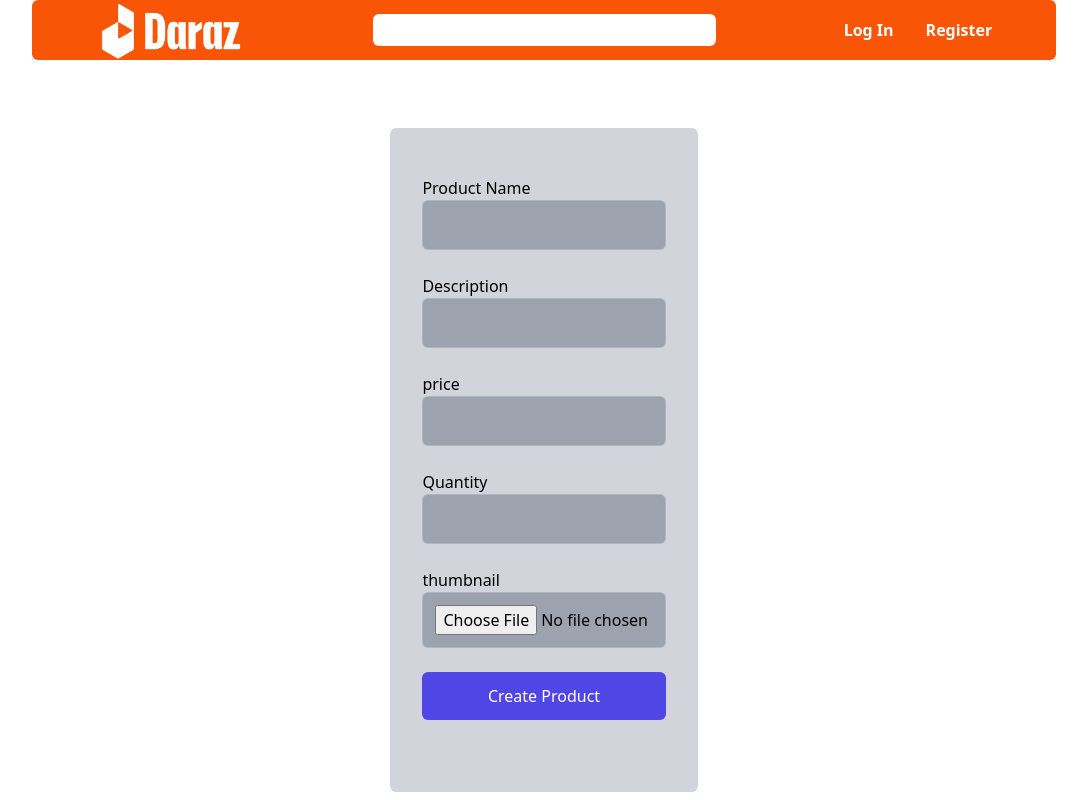
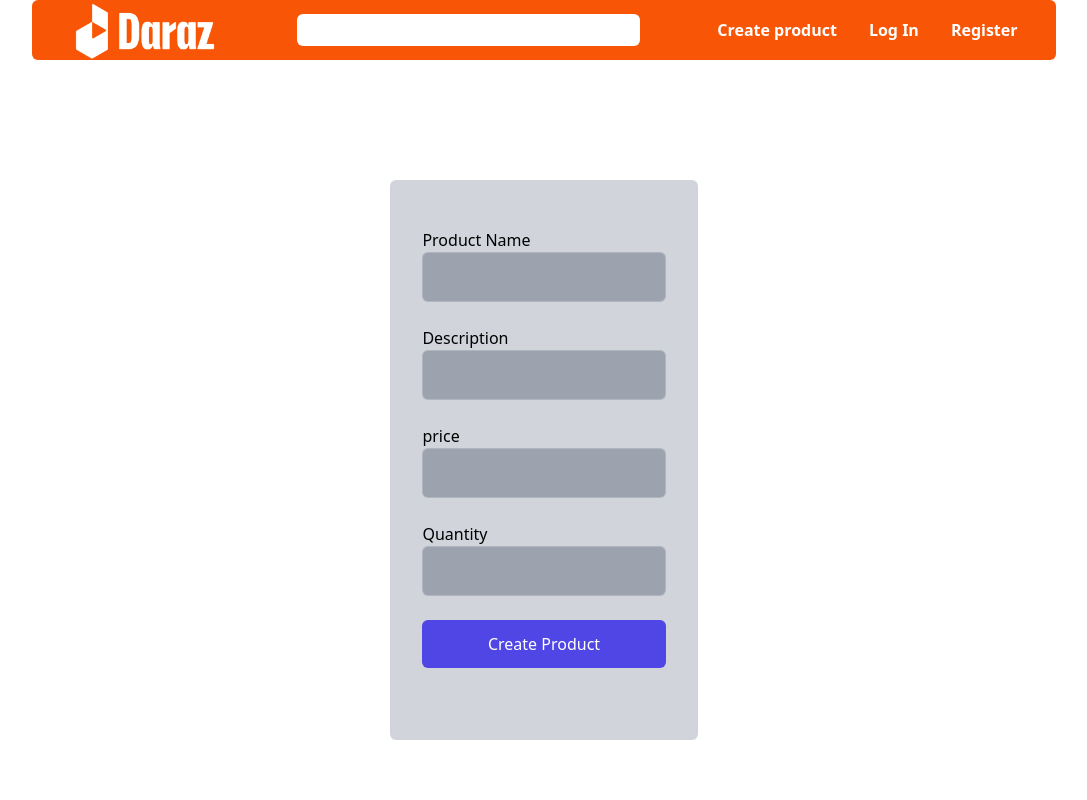
Before and after one commit to Swapno963/e-commerce-test, a React (Vite) app: page /create in a window 1280 px wide. Shown: the top 800 px of the page, without its empty margins (96-1183 px from the left). Built offline with nearby package versions, Linux system fonts and the light colour scheme.

Commit message:
Some error solved

```diff
--- a/src/components/CreateProduct.jsx
+++ b/src/components/CreateProduct.jsx
@@ -20,10 +20,7 @@ export default function CreateProduct() {
       return "";
     }
     try {
-      const newdata = { ...formData, thumbnail: formData.thumbnail[0] };
-      console.log(newdata);
-
-      const response = await axios.post(`${getUrl()}/products/`, newdata, {
+      const response = await axios.post(`${getUrl()}/products/`, formData, {
         headers: {
           "Content-Type": "multipart/form-data",
         },
@@ -56,9 +53,9 @@ export default function CreateProduct() {
                 id="name"
                 name="name"
                 className={`w-full p-3 bg-gray-400 border
-        ${
-          errors.email ? "border-red-500" : ""
-        } border-white/20 rounded-md focus:outline-none focus:border-indigo-500`}
+                        ${
+                          errors.email ? "border-red-500" : ""
+                        } border-white/20 rounded-md focus:outline-none focus:border-indigo-500`}
               />
             </Field>
           </div>
@@ -113,23 +110,6 @@ export default function CreateProduct() {
               />
             </Field>
           </div>
-          {/* Image */}
-          <div className="mb-6">
-            <Field label="thumbnail " error={errors.quantity}>
-              <input
-                type="file"
-                {...register("thumbnail", {
-                  required: "thumbnail Id is required!",
-                })}
-                id="thumbnail"
-                name="thumbnail"
-                className={`w-full p-3 bg-gray-400 border
-        ${
-          errors.email ? "border-red-500" : ""
-        } border-white/20 rounded-md focus:outline-none focus:border-indigo-500`}
-              />
-            </Field>
-          </div>
 
           <p>{errors?.root?.random?.message}</p>
           <div className="mb-6">
--- /dev/null
+++ b/src/components/DetailProduct.jsx
@@ -0,0 +1,70 @@
+import axios from "axios";
+import React, { useEffect, useState } from "react";
+import { useParams } from "react-router-dom";
+import product_img from "../assets/image_not_found.png";
+import { getUrl } from "../lib/index";
+
+export default function DetailProduct() {
+  const [product, setProduct] = useState({});
+  const [loading, setLoading] = useState(true);
+  const [error, setError] = useState(null);
+  let { id } = useParams();
+
+  useEffect(() => {
+    const fetchProduct = async () => {
+      try {
+        const response = await axios.get(`${getUrl()}/products/${id}`);
+        setProduct(response.data);
+        setLoading(false);
+      } catch (err) {
+        setError(err.message);
+        setLoading(false);
+      }
+    };
+
+    fetchProduct();
+  }, []);
+
+  if (loading) {
+    return (
+      <div className="flex justify-center items-center h-screen bg-gray-300 font-bold text-3xl">
+        Loading...
+      </div>
+    );
+  }
+  if (error) {
+    return (
+      <div className="flex justify-center items-center h-screen bg-red-200 font-bold text-3xl ">
+        Error: {error}
+      </div>
+    );
+  }
+  return (
+    <div className=" mb-12 container mx-auto p-6 max-w-4xl bg-white shadow-lg rounded-lg mt-10">
+      <div className="flex flex-wrap md:flex-nowrap">
+        <div className="w-full md:w-1/2 mb-6 md:mb-0">
+          <img
+            src={product?.thumbnail ? product?.thumbnail : product_img}
+            alt="Product Image"
+            className="w-full h-auto object-cover rounded-lg shadow-md"
+          />
+        </div>
+
+        <div className="w-full md:w-1/2 md:pl-6">
+          <h1 className="text-3xl font-bold text-gray-800 mb-4">
+            {product?.name}
+          </h1>
+          <p className="text-gray-600 mb-4">{product?.description}</p>
+          <p className="text-xl font-semibold text-gray-800 mb-6">
+            {" "}
+            Price : $ {product?.price}
+          </p>
+          <p className="text-xl font-semibold text-gray-800 mb-6">
+            {" "}
+            Quantity: {product?.quantity}
+          </p>
+        </div>
+      </div>
+    </div>
+  );
+}
--- a/src/components/EditProduct.jsx
+++ b/src/components/EditProduct.jsx
@@ -51,12 +51,9 @@ export default function EditProduct() {
   const submitForm = async (formData) => {
     console.log(formData);
     try {
-      const newdata = { ...formData, thumbnail: formData.thumbnail[0] };
-      console.log(newdata);
-
       const response = await axios.patch(
         `${getUrl()}/products/${id}/`,
-        newdata,
+        formData,
         {
           headers: {
             "Content-Type": "multipart/form-data",
@@ -151,23 +148,6 @@ export default function EditProduct() {
               />
             </Field>
           </div>
-          {/* Image */}
-          <div className="mb-6">
-            <Field label="Thumbnail " error={errors.quantity}>
-              <input
-                type="file"
-                {...register("thumbnail", {
-                  required: "thumbnail Id is required!",
-                })}
-                id="thumbnail"
-                name="thumbnail"
-                className={`w-full p-3 bg-gray-400 border
-                    ${
-                      errors.email ? "border-red-500" : ""
-                    } border-white/20 rounded-md focus:outline-none focus:border-indigo-500`}
-              />
-            </Field>
-          </div>
 
           <p>{errors?.root?.random?.message}</p>
           <div className="mb-6">
--- a/src/components/NavBar.jsx
+++ b/src/components/NavBar.jsx
@@ -18,8 +18,9 @@ export default function NavBar() {
           />
         </div>
         <div className="flex justify-center  text-white font-bold gap-8">
-          <a href="login">Log In</a>
-          <a href="register">Register</a>
+          <a href="/create">Create product</a>
+          <a href="/login">Log In</a>
+          <a href="/register">Register</a>
         </div>
       </div>
     </div>
--- a/src/components/ProductCart.jsx
+++ b/src/components/ProductCart.jsx
@@ -32,9 +32,12 @@ export default function ProductCart({ product, products, setProducts }) {
       />
       <div className="p-4">
         <div className="mt-4 flex items-center justify-between">
-          <h2 className="text-xl font-semibold text-gray-800">
+          <a
+            href={`/detail/${product?.id}`}
+            className="text-xl font-semibold text-gray-800 cursor-pointer"
+          >
             {product?.name}
-          </h2>
+          </a>
           <div className="cursor-pointer" onClick={() => setIsOpen(!isOpen)}>
             <img
               className="w-4 h-6 relative nline-block right-0"
--- a/src/main.jsx
+++ b/src/main.jsx
@@ -3,6 +3,7 @@ import ReactDOM from "react-dom/client";
 import { createBrowserRouter, RouterProvider } from "react-router-dom";
 import Navbar from "../src/components/NavBar";
 import CreateProduct from "./components/CreateProduct";
+import DetailProduct from "./components/DetailProduct";
 import EditProduct from "./components/EditProduct";
 import Footer from "./components/Footer";
 import Login from "./components/Login";
@@ -32,6 +33,10 @@ const router = createBrowserRouter([
     path: "/edit/:id",
     element: <EditProduct />,
   },
+  {
+    path: "/detail/:id",
+    element: <DetailProduct />,
+  },
 ]);
 ReactDOM.createRoot(document.getElementById("root")).render(
   <React.StrictMode>
```
